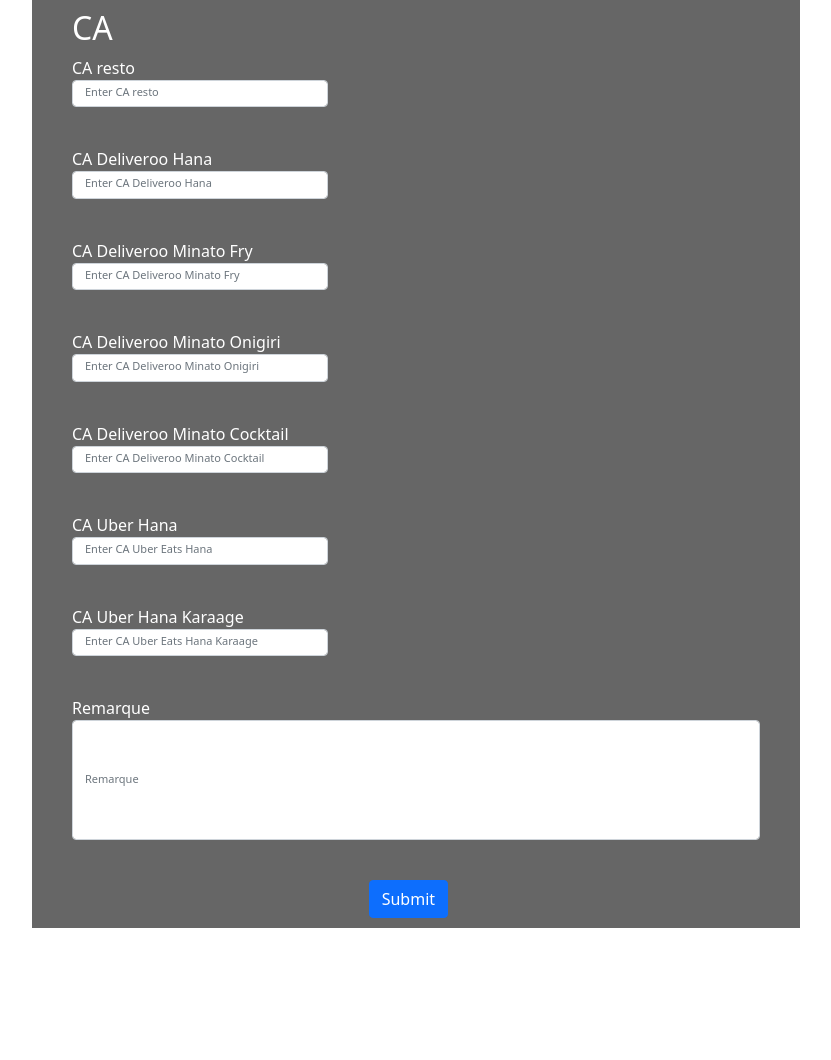
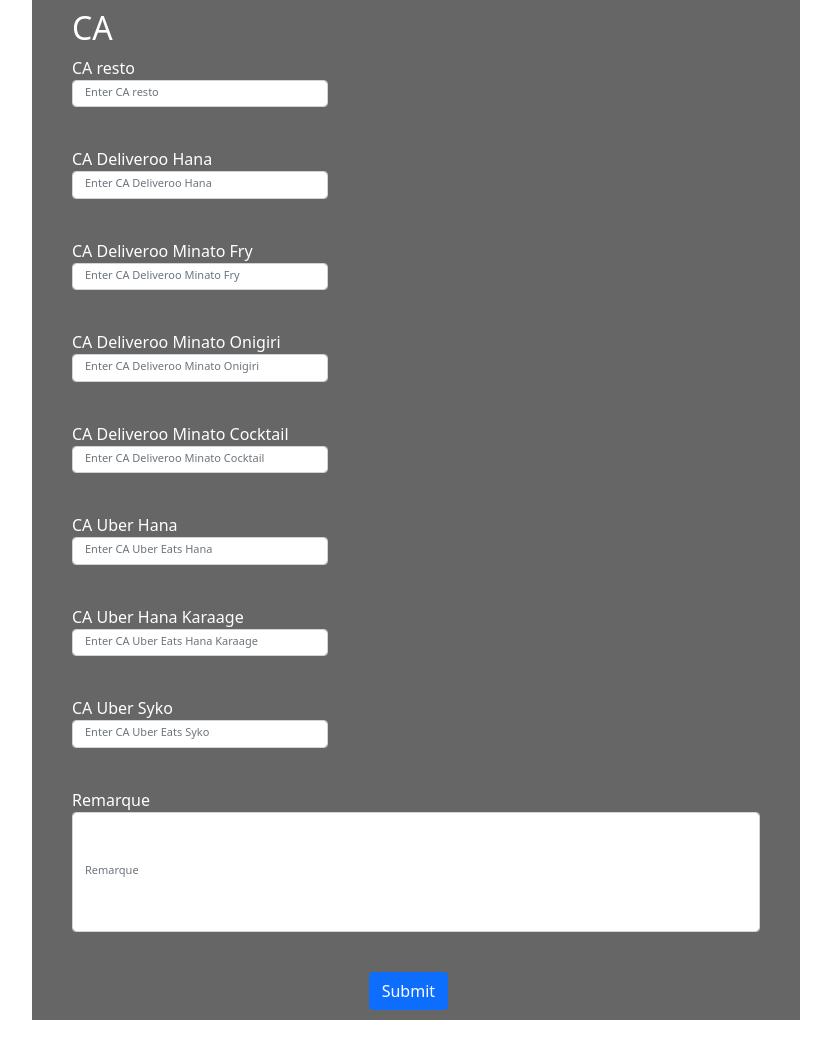
Before and after one commit to krhskim07/hana_synthese_service, a PHP site: page / in a window 1280 px wide. Shown: the part 87-1147 px from the top of the page, without its empty margins (224-1055 px from the left). Before the commit the page ends 1015 px from the top, so only its background shows below. Run offline with PHP 8.4, Linux system fonts and the light colour scheme; some libraries are stand-ins or nearby versions.

Commit message:
ajout syko

```diff
--- a/index.php
+++ b/index.php
@@ -132,6 +132,12 @@
                         <input type="number" step="0.01" class="form-control" name="ca_uber_hana_karaage" id="ca_uber_hana_karaage"  placeholder="Enter CA Uber Eats Hana Karaage"/>
                     </div>
                 </div>
+                <div class="col-md-12 form-group">
+                    <label for="ca_uber_syko">CA Uber Syko</label>
+                    <div class="input-group">
+                        <input type="number" step="0.01" class="form-control" name="ca_uber_syko" id="ca_uber_syko"  placeholder="Enter CA Uber Eats Syko"/>
+                    </div>
+                </div>
              <!--   <div class="col-md-12 form-group">
                     <label for="especes">Espèces</label>
                     <div class="input-group">
```
Also changed, not shown: form.php (+7 -3 lines).
